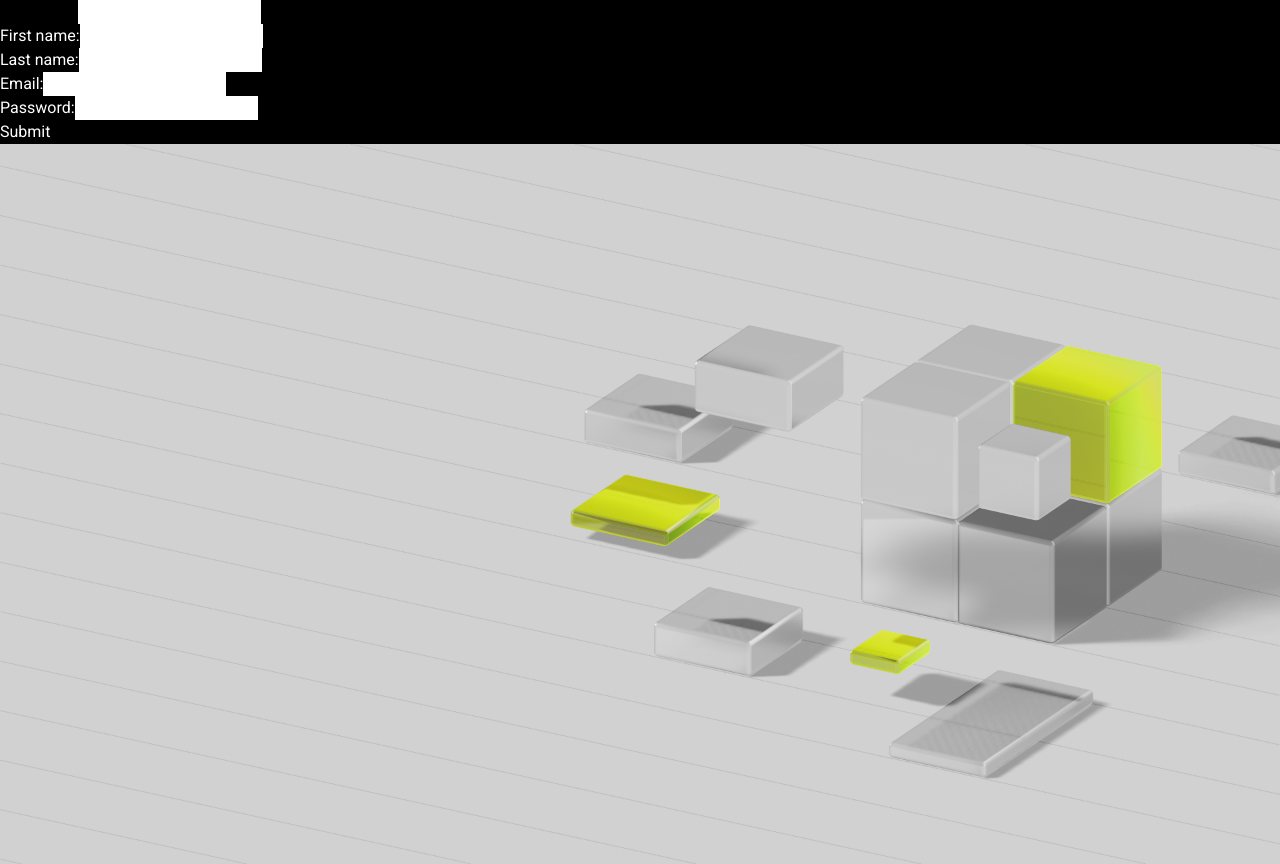
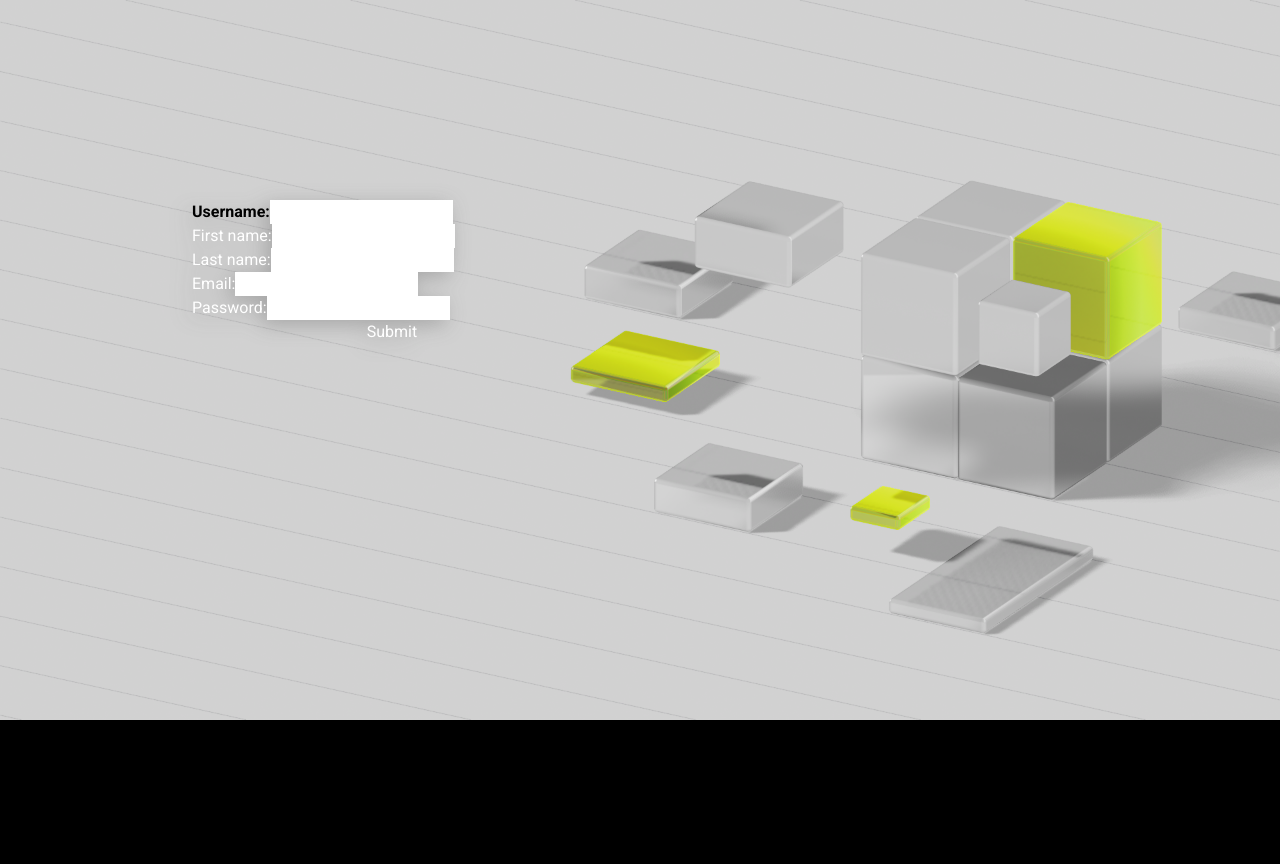
Before and after one commit to oslabs-beta/Anelyth, a React app: page /signup in a window 1280 px wide. After the commit the page ends 800 px from the top, so only its background shows below. Built offline with nearby package versions, Linux system fonts and the light colour scheme.

Commit message:
chipping on signup page

```diff
--- a/Client/Styles/signup.css
+++ b/Client/Styles/signup.css
@@ -1,3 +1,27 @@
+.signup-container {
+  height: 100vh;
+  width: 100vw;
+  overflow: hidden;
+}
+
+.form-container {
+  display: flex;
+  flex-direction: column;
+  /* justify-content: center; */
+  /* align-items: center; */
+  position: absolute;
+  left: 15%;
+  top: 25%;
+  width: 400px;
+  height: 400px;
+  position: absolute;
+  z-index: 2;
+  /* border: 3px solid #7c7c7c97; */
+  /* background-color: #d2d1d2; */
+  /* border-radius: 10px; */
+  filter: drop-shadow(-5px 5px 10px #4747474d);
+}
+
 .input-title {
   color: black;
   margin-bottom: 10px;
--- a/Client/Views/SignupPage.jsx
+++ b/Client/Views/SignupPage.jsx
@@ -34,7 +34,8 @@ function SignupPage() {
 
   return (
     <>
-    <div>
+    <div className='signup-container'>
+      <div className='form-container'>
         <div className='enter-username'>
           <label className='input-title'>Username:</label>
           <input type="text" name='username' value={formData.username} onChange={handleChange}/>
@@ -63,6 +64,7 @@ function SignupPage() {
         <input type="button" value='Submit' onClick={handleSubmit}/>
       </div>
     <img className='bg-img' src={bgIMG} alt="" />
+    </div>
 
     </>
   )
```
Lines whose indentation alone changed are shown as unchanged.
